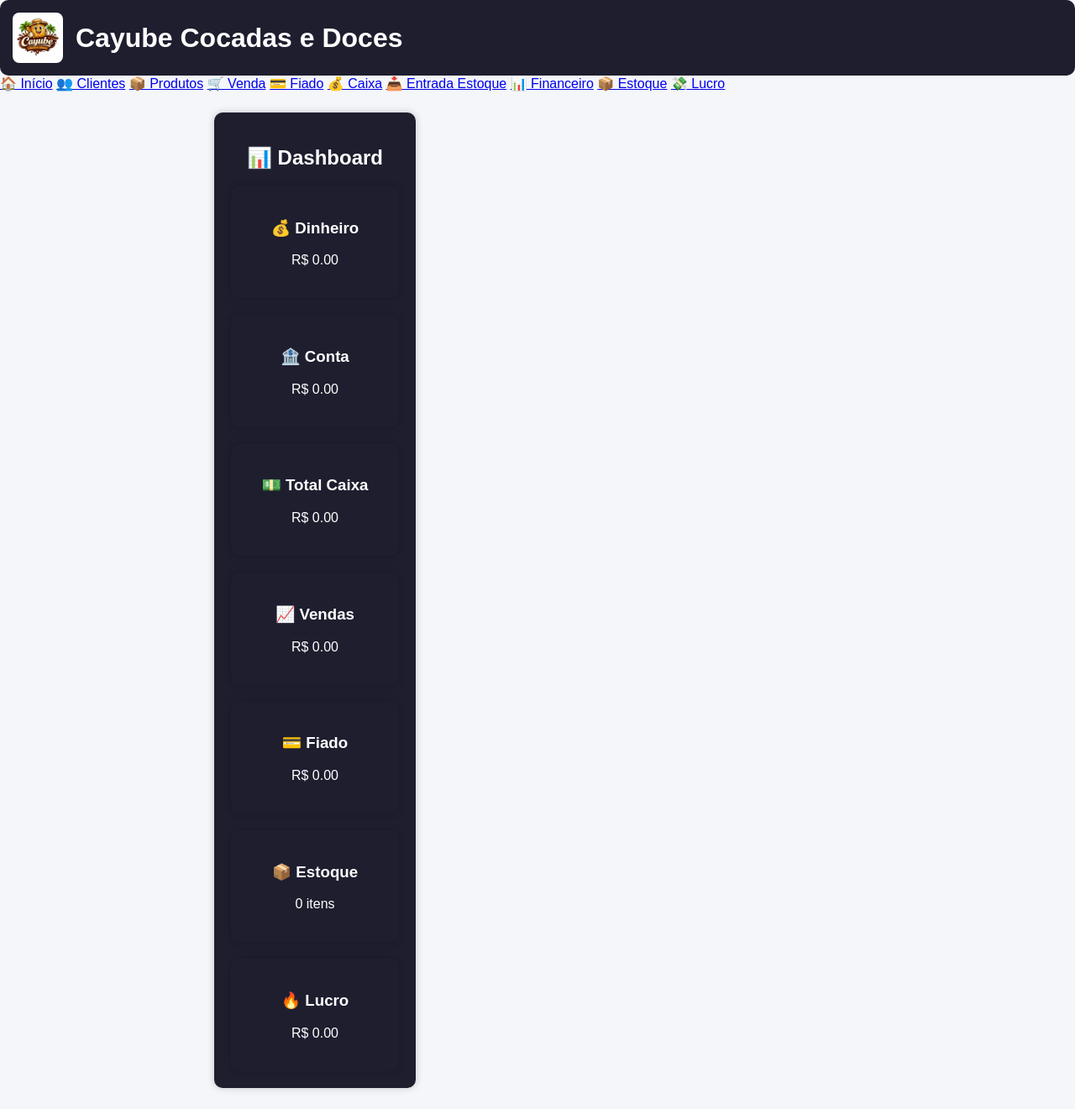
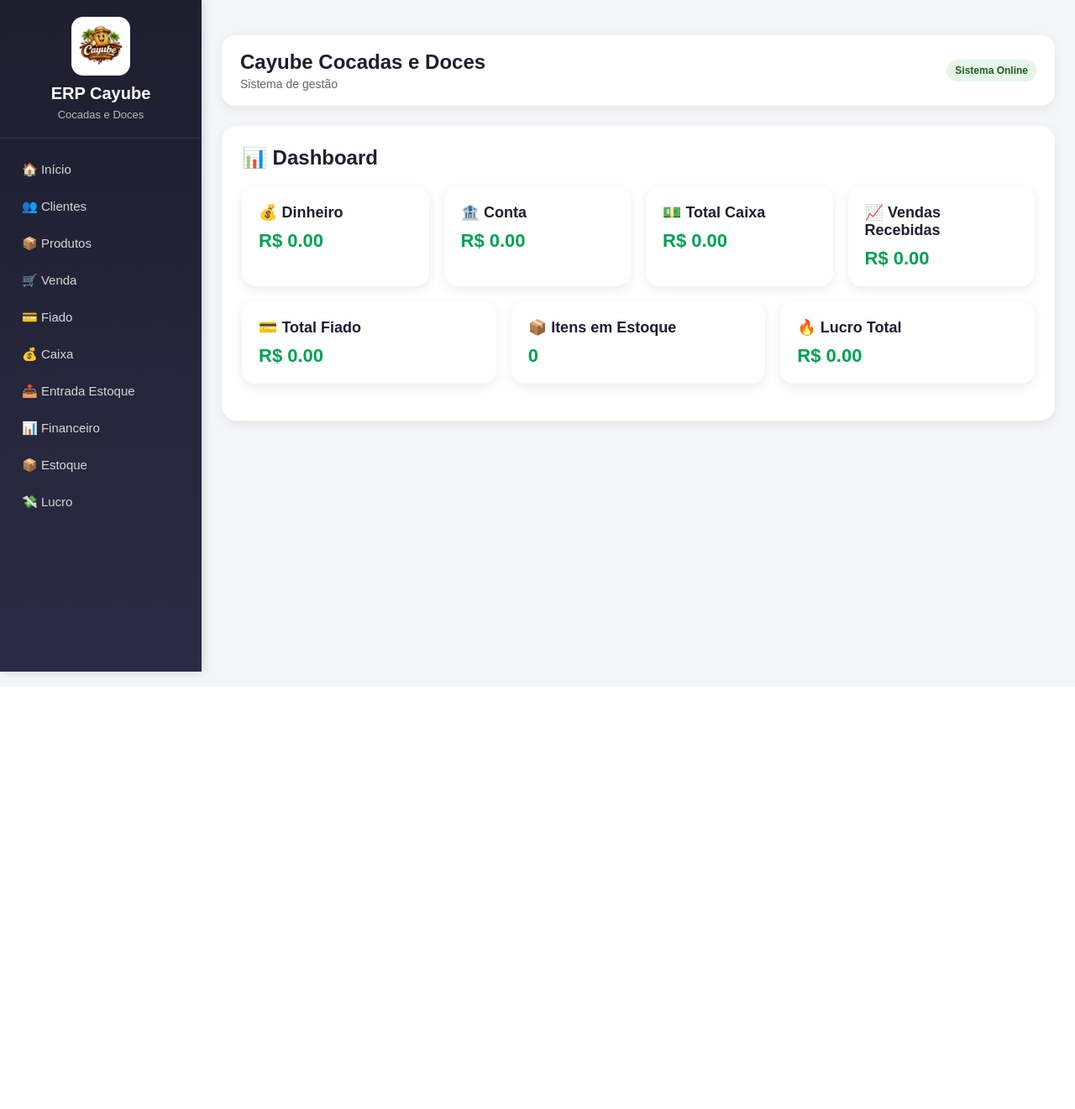
Before and after one commit to bruno210882-arch/erp_cayube, a Flask app: page / in a window 1280 px wide. Shown: the whole page at 84% size. After the commit the page ends 810 px from the top, so only its background shows below. Run offline with Flask 3, Linux system fonts and the light colour scheme; data comes from the database, SQL or seed files in the repository; data that the repository does not hold is empty.

Commit message:
ajuste layout

```diff
--- a/app.py
+++ b/app.py
@@ -107,13 +107,14 @@ def index():
             lucro_total += v.total - (custo * v.quantidade)
 
     return render_template(
-        "index.html",
-        saldo=saldo,
-        total_vendas=total_vendas,
-        total_fiado=total_fiado,
-        total_estoque=total_estoque,
-        lucro_total=lucro_total,
-    )
+    'index.html',
+    saldo=saldo,
+    total_vendas=total_vendas,
+    total_fiado=total_fiado,
+    total_estoque=total_estoque,
+    lucro_total=lucro_total,
+    produtos_baixo_estoque=produtos_baixo_estoque
+)
 
 # ================= CLIENTES =================
 @app.route("/clientes")
--- a/templates/base.html
+++ b/templates/base.html
@@ -1,116 +1,282 @@
-<!DOCTYPE html>
+<<!DOCTYPE html>
 <html lang="pt-br">
 <head>
     <meta charset="UTF-8">
     <title>ERP Cayube</title>
+    <meta name="viewport" content="width=device-width, initial-scale=1.0">
+    <link rel="manifest" href="{{ url_for('static', filename='manifest.json') }}">
+    <meta name="theme-color" content="#1e1e2f">
 
     <style>
+        * {
+            box-sizing: border-box;
+        }
+
         body {
             margin: 0;
-    font-family: Arial;
+            font-family: Arial, Helvetica, sans-serif;
             background: #f4f6f9;
+            color: #222;
         }
 
-/* MENU */
         .sidebar {
-    width: 230px;
+            width: 240px;
             height: 100vh;
-    background: linear-gradient(180deg, #1e1e2f, #2c2c3e);
             position: fixed;
+            top: 0;
+            left: 0;
+            background: linear-gradient(180deg, #1e1e2f, #2b2b45);
+            color: white;
+            padding: 20px 0;
+            overflow-y: auto;
+            box-shadow: 2px 0 12px rgba(0,0,0,0.15);
         }
 
-.sidebar h2 {
+        .sidebar-header {
+            text-align: center;
+            padding: 0 15px 20px;
+            border-bottom: 1px solid rgba(255,255,255,0.08);
+            margin-bottom: 15px;
+        }
+
+        .sidebar-header img {
+            width: 70px;
+            height: 70px;
+            object-fit: cover;
+            border-radius: 14px;
+            margin-bottom: 10px;
+            background: white;
+            padding: 4px;
+        }
+
+        .sidebar-header h2 {
+            margin: 0;
+            font-size: 20px;
             color: #fff;
-    text-align: center;
-    padding: 20px;
+        }
+
+        .sidebar-header p {
+            margin: 6px 0 0;
+            font-size: 13px;
+            color: #bbb;
         }
 
         .sidebar a {
             display: block;
-    padding: 12px 20px;
-    color: #bbb;
+            padding: 13px 22px;
+            color: #d8d8d8;
             text-decoration: none;
+            font-size: 15px;
+            transition: 0.2s;
+            border-left: 4px solid transparent;
         }
 
         .sidebar a:hover {
-    background: #00c853;
+            background: rgba(0, 200, 83, 0.12);
             color: #fff;
+            border-left: 4px solid #00c853;
         }
 
-/* CONTEÚDO */
-.content {
-    margin-left: 230px;
-    padding: 25px;
+        .main {
+            margin-left: 240px;
+            min-height: 100vh;
+            padding: 24px;
         }
 
-/* CARD */
+        .topbar {
+            background: white;
+            border-radius: 16px;
+            padding: 18px 22px;
+            margin-bottom: 24px;
+            box-shadow: 0 4px 14px rgba(0,0,0,0.08);
+            display: flex;
+            justify-content: space-between;
+            align-items: center;
+            gap: 15px;
+        }
+
+        .topbar h1 {
+            margin: 0;
+            font-size: 24px;
+            color: #1e1e2f;
+        }
+
+        .topbar p {
+            margin: 4px 0 0;
+            color: #666;
+            font-size: 14px;
+        }
+
+        .content-card {
+            background: white;
+            border-radius: 18px;
+            padding: 24px;
+            box-shadow: 0 4px 14px rgba(0,0,0,0.08);
+        }
+
+        .grid-cards {
+            display: flex;
+            flex-wrap: wrap;
+            gap: 18px;
+            margin-bottom: 20px;
+        }
+
         .card {
             background: white;
-    padding: 25px;
-    border-radius: 12px;
-    box-shadow: 0 4px 10px rgba(0,0,0,0.1);
+            border-radius: 16px;
+            padding: 20px;
+            box-shadow: 0 4px 12px rgba(0,0,0,0.08);
+            min-width: 220px;
+            flex: 1;
         }
 
-/* FORM */
-input, select {
-    width: 100%;
-    padding: 10px;
+        .card h3 {
+            margin-top: 0;
             margin-bottom: 10px;
-    border-radius: 6px;
-    border: 1px solid #ccc;
+            font-size: 18px;
+            color: #1e1e2f;
         }
 
-/* BOTÃO */
+        .card p {
+            margin: 0;
+            font-size: 22px;
+            font-weight: bold;
+            color: #00a152;
+        }
+
+        h2 {
+            margin-top: 0;
+            margin-bottom: 20px;
+            color: #1e1e2f;
+        }
+
+        h3 {
+            color: #1e1e2f;
+            margin-top: 25px;
+        }
+
+        form {
+            margin-bottom: 24px;
+        }
+
+        label {
+            display: block;
+            font-weight: bold;
+            margin-bottom: 6px;
+            margin-top: 12px;
+            color: #333;
+        }
+
+        input, select, textarea {
+            width: 100%;
+            padding: 11px 12px;
+            border: 1px solid #d7dce2;
+            border-radius: 10px;
+            font-size: 14px;
+            background: #fafbfc;
+            outline: none;
+        }
+
+        input:focus, select:focus, textarea:focus {
+            border-color: #00c853;
+            background: #fff;
+        }
+
         button {
             background: #00c853;
             color: white;
-    padding: 10px;
+            padding: 12px 18px;
             border: none;
-    border-radius: 6px;
+            border-radius: 10px;
             cursor: pointer;
+            margin-top: 15px;
+            font-size: 14px;
+            font-weight: bold;
+            transition: 0.2s;
         }
 
         button:hover {
-    background: #009624;
+            background: #009b40;
         }
 
-/* TABELA */
         table {
             width: 100%;
+            border-collapse: collapse;
             margin-top: 15px;
-    border-collapse: collapse;
+            background: white;
+            overflow: hidden;
+            border-radius: 14px;
+            box-shadow: 0 2px 10px rgba(0,0,0,0.05);
         }
 
         table th {
-    background: #00c853;
+            background: #1e1e2f;
             color: white;
+            text-align: left;
+            padding: 14px;
+            font-size: 14px;
         }
 
-table th, td {
-    padding: 10px;
-    border-bottom: 1px solid #ddd;
+        table td {
+            padding: 13px 14px;
+            border-bottom: 1px solid #eceff3;
+            font-size: 14px;
+        }
+
+        table tr:hover td {
+            background: #f8fafb;
+        }
+
+        .badge {
+            display: inline-block;
+            padding: 6px 10px;
+            border-radius: 999px;
+            font-size: 12px;
+            font-weight: bold;
+            background: #e8f5e9;
+            color: #1b5e20;
+        }
+
+        .danger {
+            color: #c62828;
+            font-weight: bold;
+        }
+
+        .success {
+            color: #2e7d32;
+            font-weight: bold;
+        }
+
+        @media (max-width: 900px) {
+            .sidebar {
+                position: relative;
+                width: 100%;
+                height: auto;
+            }
+
+            .main {
+                margin-left: 0;
+                padding: 16px;
+            }
+
+            .topbar {
+                flex-direction: column;
+                align-items: flex-start;
+            }
+
+            .card {
+                min-width: 100%;
+            }
         }
     </style>
 </head>
-<link rel="manifest" href="{{ url_for('static', filename='manifest.json') }}">
-<meta name="theme-color" content="#1e1e2f">
 <body>
 
-<div style="
-    display:flex;
-    align-items:center;
-    gap:15px;
-    background:#1e1e2f;
-    padding:15px;
-    color:white;
-    border-radius:10px;
-">
-
-    <img src="{{ url_for('static', filename='logo.png') }}"
-         style="height:60px; border-radius:8px;">
-
-    <h1 style="margin:0;">Cayube Cocadas e Doces</h1>
-
+    <div class="sidebar">
+        <div class="sidebar-header">
+            <img src="{{ url_for('static', filename='logo.png') }}" alt="Logo">
+            <h2>ERP Cayube</h2>
+            <p>Cocadas e Doces</p>
         </div>
 
         <a href="{{ url_for('index') }}">🏠 Início</a>
@@ -125,12 +291,21 @@ table th, td {
         <a href="{{ url_for('relatorio_lucro') }}">💸 Lucro</a>
     </div>
 
-<div class="content">
-    <div class="card">
+    <div class="main">
+        <div class="topbar">
+            <div>
+                <h1>Cayube Cocadas e Doces</h1>
+                <p>Sistema de gestão</p>
+            </div>
+            <div class="badge">Sistema Online</div>
+        </div>
+
+        <div class="content-card">
             {% block conteudo %}
             {% endblock %}
         </div>
     </div>
+
     <script>
     if ('serviceWorker' in navigator) {
         navigator.serviceWorker.register('/static/sw.js')
--- a/templates/index.html
+++ b/templates/index.html
@@ -1,58 +1,62 @@
 {% extends 'base.html' %}
-
 {% block conteudo %}
 
 <h2>📊 Dashboard</h2>
 
-<div style="display:flex; flex-wrap:wrap; gap:20px;">
+<div class="grid-cards">
 
     <div class="card">
         <h3>💰 Dinheiro</h3>
-        <p>R$ {{ "%.2f"|format(saldo.dinheiro) }}</p>
+        <p>R$ {{ "%.2f"|format(saldo.dinheiro or 0) }}</p>
     </div>
 
     <div class="card">
         <h3>🏦 Conta</h3>
-        <p>R$ {{ "%.2f"|format(saldo.conta) }}</p>
+        <p>R$ {{ "%.2f"|format(saldo.conta or 0) }}</p>
     </div>
 
     <div class="card">
         <h3>💵 Total Caixa</h3>
-        <p>R$ {{ "%.2f"|format(saldo.dinheiro + saldo.conta) }}</p>
+        <p>R$ {{ "%.2f"|format((saldo.dinheiro or 0) + (saldo.conta or 0)) }}</p>
     </div>
 
     <div class="card">
-        <h3>📈 Vendas</h3>
-        <p>R$ {{ "%.2f"|format(total_vendas) }}</p>
+        <h3>📈 Vendas Recebidas</h3>
+        <p>R$ {{ "%.2f"|format(total_vendas or 0) }}</p>
     </div>
 
     <div class="card">
-        <h3>💳 Fiado</h3>
-        <p>R$ {{ "%.2f"|format(total_fiado) }}</p>
+        <h3>💳 Total Fiado</h3>
+        <p>R$ {{ "%.2f"|format(total_fiado or 0) }}</p>
     </div>
 
     <div class="card">
-        <h3>📦 Estoque</h3>
-        <p>{{ total_estoque }} itens</p>
+        <h3>📦 Itens em Estoque</h3>
+        <p>{{ total_estoque or 0 }}</p>
     </div>
 
     <div class="card">
-        <h3>🔥 Lucro</h3>
-        <p>R$ {{ "%.2f"|format(lucro_total) }}</p>
+        <h3>🔥 Lucro Total</h3>
+        <p>R$ {{ "%.2f"|format(lucro_total or 0) }}</p>
     </div>
 
 </div>
 
-<style>
-.card {
-    background: #1e1e2f;
-    color: white;
-    padding: 20px;
-    border-radius: 10px;
-    width: 200px;
-    text-align: center;
-    box-shadow: 0 0 10px rgba(0,0,0,0.2);
-}
-</style>
+{% if produtos_baixo_estoque %}
+<h3>⚠️ Produtos com estoque baixo</h3>
+<table>
+    <tr>
+        <th>Produto</th>
+        <th>Estoque</th>
+    </tr>
+
+    {% for p in produtos_baixo_estoque %}
+    <tr>
+        <td>{{ p.nome }}</td>
+        <td class="danger">{{ p.estoque }}</td>
+    </tr>
+    {% endfor %}
+</table>
+{% endif %}
 
 {% endblock %}
```
Lines whose indentation alone changed are shown as unchanged.
